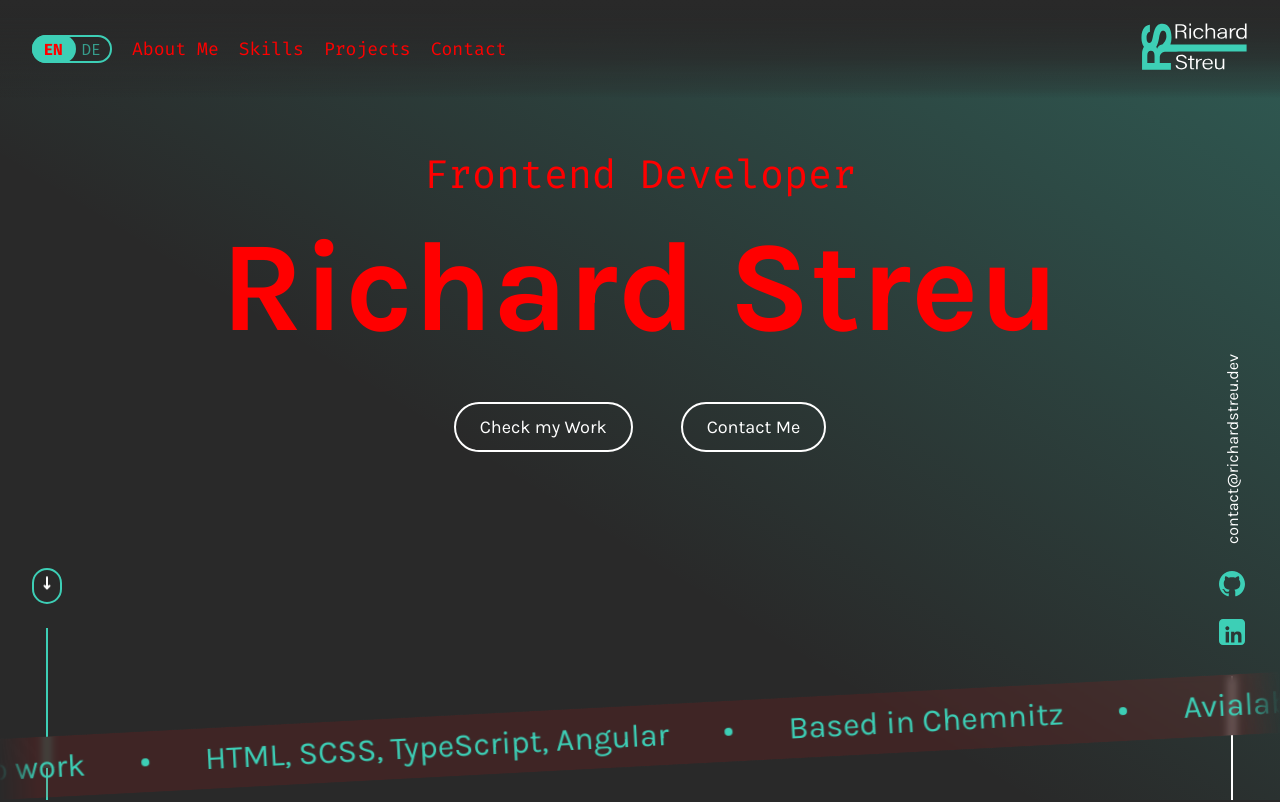
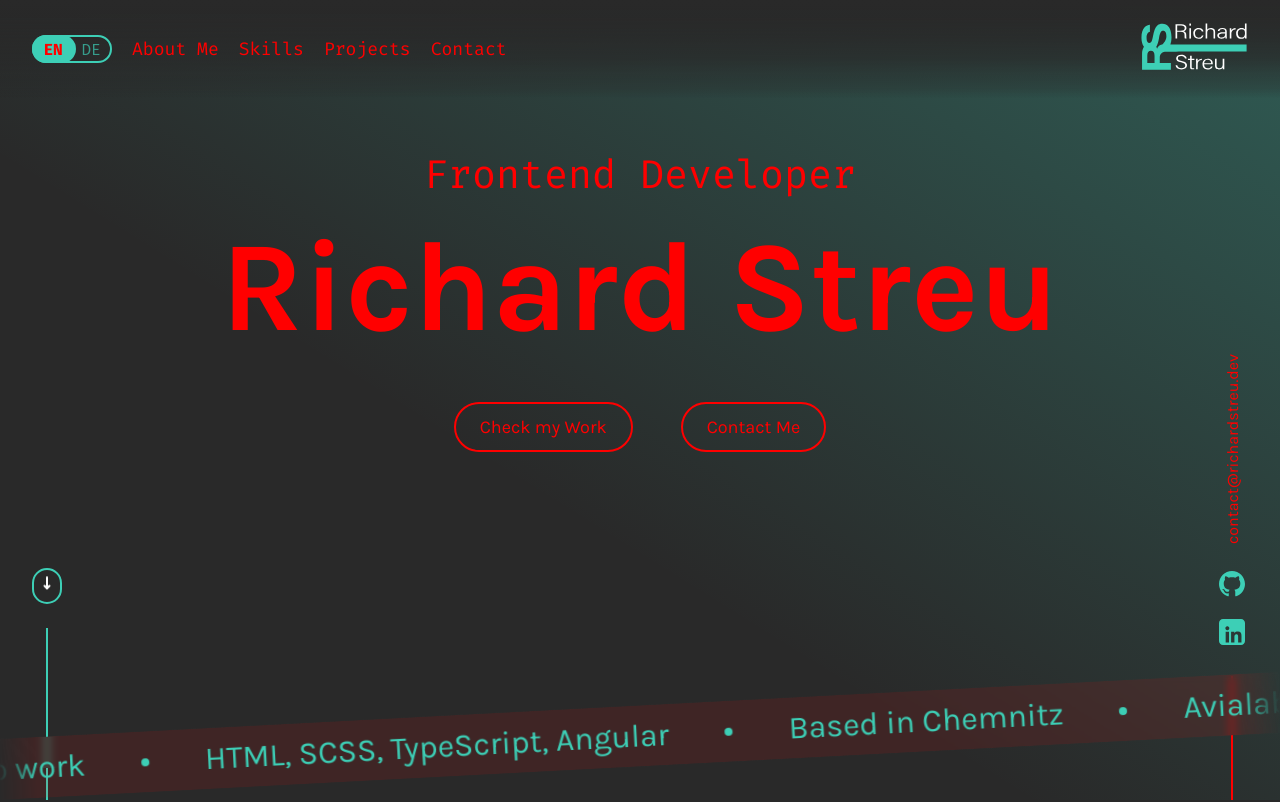
Before and after one commit to RichardStreu/portfolioAngular, an Angular app: page / in a window 1280 px wide. Shown: the top 802 px of the page. Built offline with nearby package versions, Linux system fonts and the light colour scheme.

Commit message:
fix: replace hardcoded white colors with $color-text variable for consistency in slide button, footer, and arrow right styles

```diff
--- a/src/app/components/slide-button/slide-button.component.scss
+++ b/src/app/components/slide-button/slide-button.component.scss
@@ -11,13 +11,13 @@
 }
 
 a {
-  border: 2px solid white;
+  border: 2px solid $color-text;
   padding: 0.75rem 1.5rem;
   border-radius: 100vh;
   cursor: pointer;
   transition: all 0.2s ease-in-out;
   text-decoration: none;
-  color: white;
+  color: $color-text;
   font-family: "Karla", sans-serif;
   font-size: 1.13rem;
   position: relative;
--- a/src/app/core/footer/footer.component.scss
+++ b/src/app/core/footer/footer.component.scss
@@ -62,7 +62,7 @@
       padding-bottom: 0;
 
       a {
-        color: white;
+        color: $color-text;
         text-decoration: none;
         cursor: pointer;
         transition: all 0.2s ease-in-out;
--- a/src/app/landing-page/sections/a-hero/arrow-right/arrow-right.component.scss
+++ b/src/app/landing-page/sections/a-hero/arrow-right/arrow-right.component.scss
@@ -19,7 +19,7 @@
   > a {
     transform-origin: top left;
     transform: rotate(-90deg) translate(24px, -50%);
-    color: white;
+    color: $color-text;
     text-decoration: none;
     position: absolute;
     left: 50%;
@@ -70,7 +70,7 @@
 
       &:hover {
         svg path {
-          fill: white;
+          fill: $color-text;
         }
       }
     }
@@ -88,6 +88,6 @@
     // flex: 1;
     height: 186px;
     width: 2px;
-    background-color: white;
+    background-color: $color-text;
   }
 }
```
